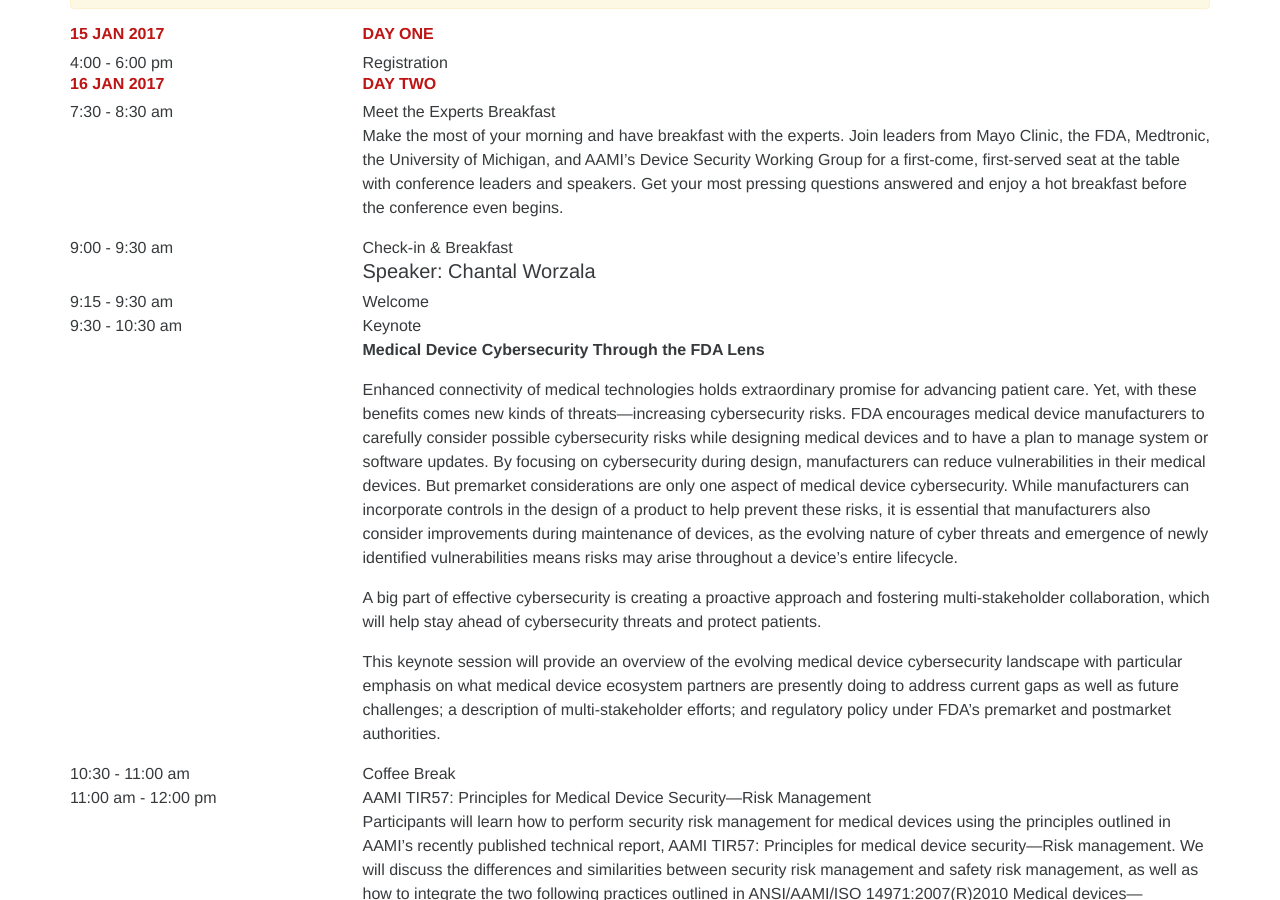
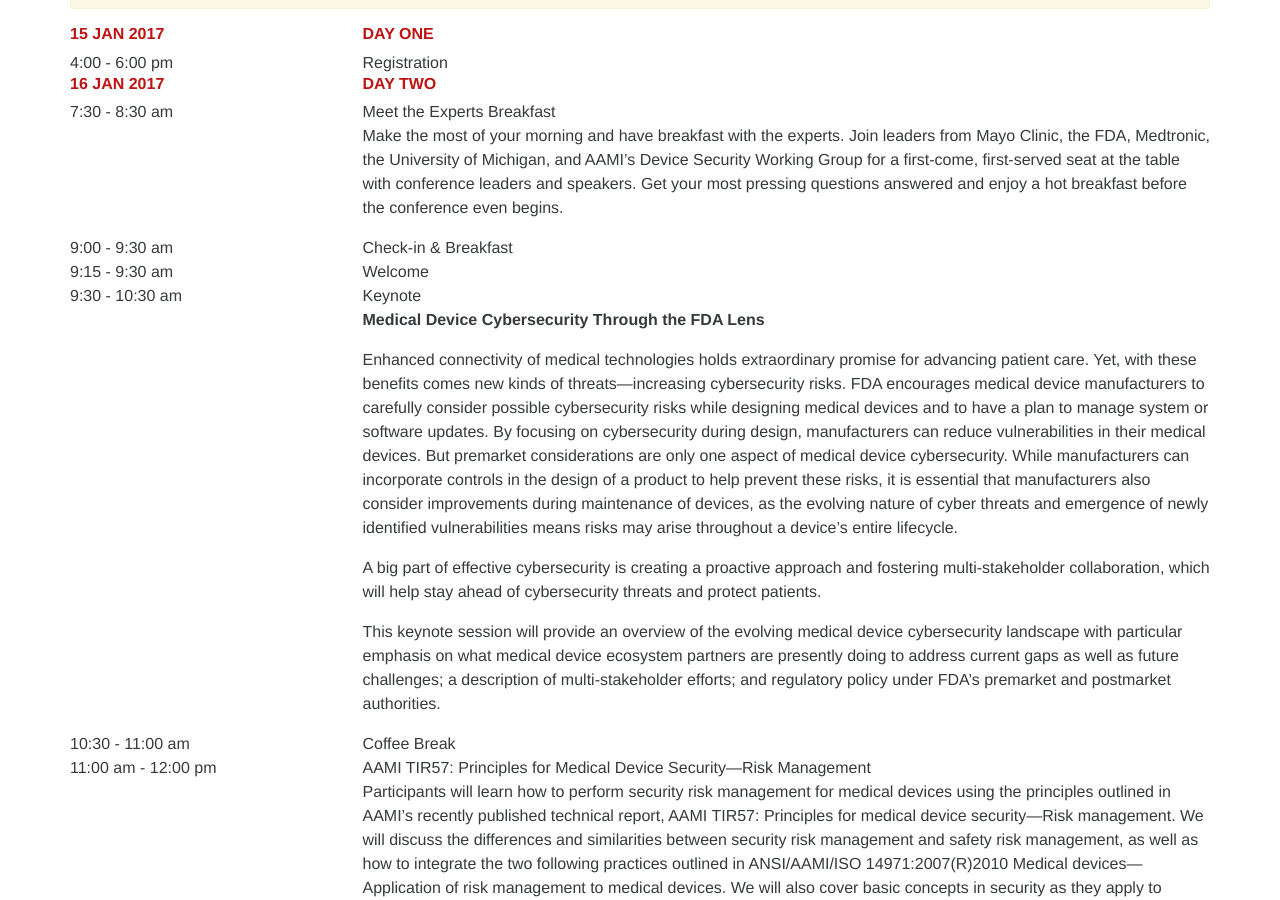
Before and after one commit to Jonesy/medsec101, a Jekyll site: the page built from schedule.markdown, in a window 1280 px wide and 900 px high, scrolled down 635 px. Built offline with Jekyll 4.4.1, drawn with Linux system fonts in a browser that asks for light colours.

Commit message:
Updated Check In

```diff
--- a/_presentations/day-2/check-in.markdown
+++ b/_presentations/day-2/check-in.markdown
@@ -4,6 +4,5 @@ date: 2016-09-01 17:48:00 Z
 position: 1
 time: 9:00 - 9:30 am
 day: 2
-speakers: Chantal Worzala
 is_break: true
 ---
```
